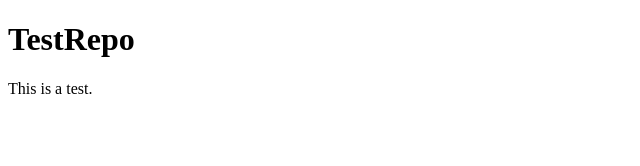
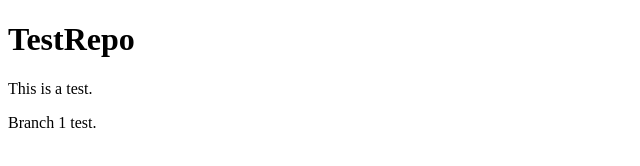
Before and after one commit to mcsoftgit/mcsoftgit.github.io, a plain HTML site: page index.html in a window 1280 px wide. Shown: the full height of the page, 0-640 px from the left. Drawn offline with Linux system fonts and the light colour scheme.

Commit message:
Update index.html

```diff
--- a/index.html
+++ b/index.html
@@ -6,5 +6,6 @@
 <body>
 	<h1>TestRepo</h1>
 	<p>This is a test.</p>
+	<p>Branch 1 test.</p>
 </body>
 </html>
```
